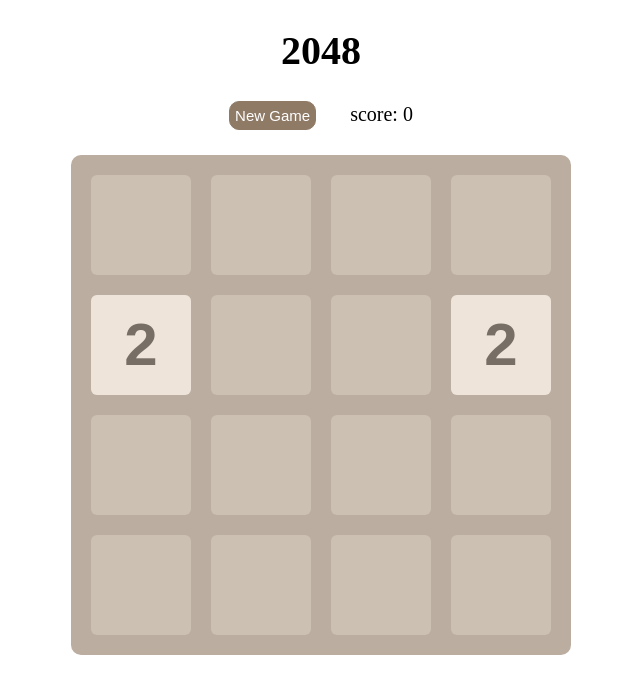
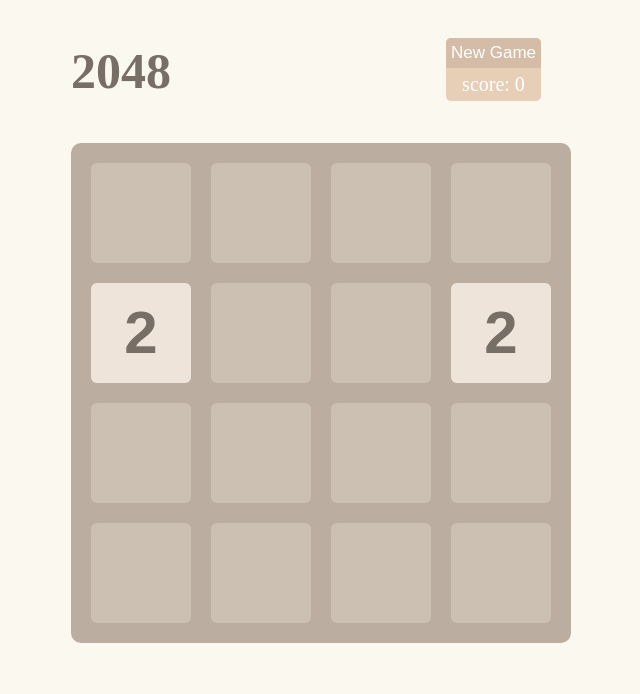
Before and after one commit to CaiYiLiang/Game-2048, a plain HTML site: page index.html in a window 1280 px wide. Shown: the whole page, without its empty margins (319-959 px from the left). Drawn offline with nearby package versions, Linux system fonts and the light colour scheme.

Commit message:
fond end stytle

```diff
--- a/css/main.css
+++ b/css/main.css
@@ -1,46 +1,70 @@
-
-header {
-	margin: 0 auto;
-	text-align:center;
+body{
+	background: #faf8ef;
 }
 
-header h1 {
-	font-size: 40px;
+.container{
+	width: 500px;
+	margin: 0 auto;
+	/*border: 1px solid blue;*/
+}
+
+
+#header-content {
+	margin: 0 auto;
+	overflow:hidden;  /*to resolve the float issue*/
+
+	/*border: 1px solid red;   */
+}
+
+header #title {
+	display: inline-block;
+	float: left;
+
+	font-weight: bold;
+	font-size: 50px;
+	color: #776E65;
+
+}
+
+#game{
+	display: inline-block;
+	float: right;
+
+    background: #e6ceb7;
+    margin:30px;
+    text-align: center;
+    border-radius: 5px;
+	/*border:1px solid red;*/
 }
 
 header #new_game,header #score {
-	 display: inline-block;
-	 margin: 0 15px 15px 15px;
+	 display: block;
+	 color:#fff;
+	 padding:5px;
 
 }
 
 header #new_game {
-	 border: 1px solid #8f7a66;
-	 background-color: #8f7a66;
-	 border-radius: 10px;
+	 background-color: #d4bca6;
+	 border-top-left-radius: 5px;
+	 border-top-right-radius: 5px;
 
 	 font-family:Arial;
-	 font-size: 15px;
-     color:#fff;
-     padding: 5px;
+	 font-size: 17px;
+     text-align: center;
      text-decoration: none;
 }
 
 header #new_game:hover{
-	background-color:#9f8b77;
+	background-color:#e8d6c4;
 }
 
 header #score{
 	font-size: 20px;
+
 }
 
-header #author {
-	font-size: 13px;
-}
 
-header #author a{
-	text-decoration: none;
-}
 
 
 #grid-container{
--- a/index.html
+++ b/index.html
@@ -12,10 +12,17 @@
 	<body>
 		<!--The header info-->
 		<header>
-			<h1>2048</h1>
-			<a href="#" id="new_game">New Game</a>
-			<span id="score">score: <span id="score_num">0</span></span>
-			<!-- <div id="author"> Author: <a href="#">Cherry Liang</a></div> -->
+			<div class="container">
+				<div id="header-content">
+				<h1 id="title">2048</h1>
+				<div id="game">
+				<a href="#" id="new_game">New Game</a>
+				<span id="score">score: <span id="score_num">0</span></span>
+				</div>
+
+				<!--<div id="author"> Author: <a href="#">Cherry Liang</a></div>-->
+			</div>
+
 		</header>
 
 		<!-- 4*4 grids -->
@@ -40,6 +47,7 @@
 			<div class="grid-cell" id="grid-cell-3-2"></div>
 			<div class="grid-cell" id="grid-cell-3-3"></div>
 		</div>
+		</div>
 
 		<script src="//cdn.bootcss.com/jquery/1.11.3/jquery.min.js"></script>
 		<script src="js/support.js"></script>
--- a/js/support.js
+++ b/js/support.js
@@ -232,7 +232,7 @@ function updateScore(score){
 	      var scoreNum = $("#score_num");
 	      scoreNum.animate({height:"0px"},200,function(){
 	      	scoreNum.text(score);
-	      	scoreNum.animate({height:"20px"},200)
+	      	scoreNum.animate({height:"15px"},200)
 	      });
 
 //	        scoreNum.fadeOut(200,function(){
```
